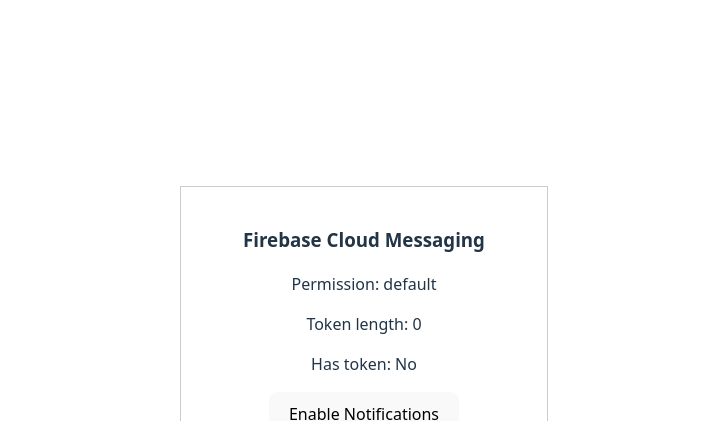
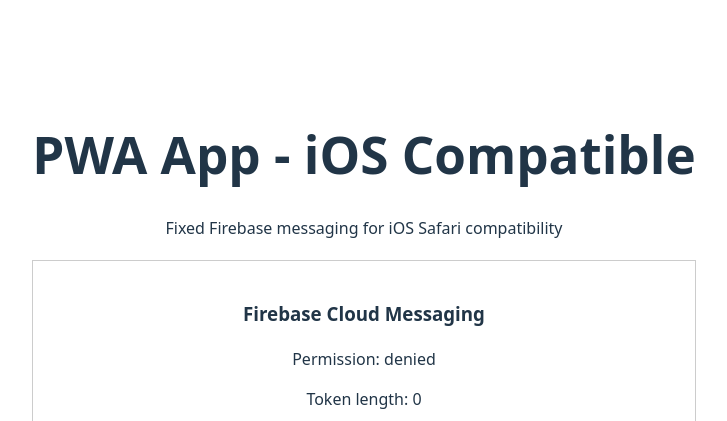
Before and after one commit to eskaine/pwa-app, a React (Vite) app: page / in a window 1280 px wide. Shown: the top 421 px of the page, without its empty margins (276-1003 px from the left). Built offline with nearby package versions, Linux system fonts and the light colour scheme; no server answers.

Commit message:
fix: added fixes for ios not displaying UI

```diff
--- a/src/App.jsx
+++ b/src/App.jsx
@@ -11,23 +11,10 @@
 
   return (
     <>
-      {/* <div>
-        <a href="https://vite.dev" target="_blank">
-          <img src={viteLogo} className="logo" alt="Vite logo" />
-        </a>
-        <a href="https://react.dev" target="_blank">
-          <img src={reactLogo} className="logo react" alt="React logo" />
-        </a>
+      <div>
+        <h1>PWA App - iOS Compatible</h1>
+        <p>Fixed Firebase messaging for iOS Safari compatibility</p>
       </div>
-      <h1>Vite + React</h1>
-      <div className="card">
-        <button onClick={() => setCount((count) => count + 1)}>
-          count is {count}
-        </button>
-        <p>
-          Edit <code>src/App.jsx</code> and save to test HMR
-        </p>
-      </div> */}
       <NotificationManager />
       <LocationComponent />
       <InstallButton />
--- a/src/LocationComponent.jsx
+++ b/src/LocationComponent.jsx
@@ -8,7 +8,11 @@
   const [loading, setLoading] = useState(false);
   const [watching, setWatching] = useState(true);
   const [data, setData] = useState([]);
-  const [notificationPermission, setNotificationPermission] = useState(Notification.permission);
+  const [notificationPermission, setNotificationPermission] = useState(
+    typeof window !== 'undefined' && 'Notification' in window
+      ? Notification.permission
+      : 'not-supported'
+  );
   const [notificationHistory, setNotificationHistory] = useState([]);
 
 
@@ -111,7 +115,7 @@
   }, []);
 
   const requestNotificationPermission = async () => {
-    if ('Notification' in window && navigator.serviceWorker) {
+    if (typeof window !== 'undefined' && 'Notification' in window && navigator.serviceWorker) {
       try {
         const permission = await Notification.requestPermission();
         setNotificationPermission(permission);
@@ -217,7 +221,10 @@
       </div>
 
       <div style={{marginBottom: '10px'}}>
-        <span style={{color: notificationPermission === 'granted' ? 'green' : 'red'}}>
+        <span style={{color:
+          notificationPermission === 'not-supported' ? 'gray' :
+          notificationPermission === 'granted' ? 'green' : 'red'
+        }}>
           🔔 Notifications: {notificationPermission}
         </span>
         {notificationPermission === 'granted' && (
@@ -235,6 +242,11 @@
               Start Background Timer
             </button>
           </>
+        )}
+        {notificationPermission === 'not-supported' && (
+          <span style={{marginLeft: '10px', color: 'gray', fontSize: '0.9em'}}>
+            (Not supported in this browser)
+          </span>
         )}
       </div>
 
--- a/src/NotificationManager.jsx
+++ b/src/NotificationManager.jsx
@@ -1,16 +1,42 @@
 import { useEffect, useState } from 'react';
-import { messaging, getToken, onMessage } from './firebase';
+import { messaging, getToken, onMessage, isMessagingSupported } from './firebase';
 
 const NotificationManager = () => {
   const [token, setToken] = useState('');
-  const [permission, setPermission] = useState(Notification.permission);
+  const [permission, setPermission] = useState(
+    typeof window !== 'undefined' && 'Notification' in window
+      ? Notification.permission
+      : 'not-supported'
+  );
+  const [isSupported, setIsSupported] = useState(false);
+  const [notificationSupported, setNotificationSupported] = useState(false);
 
   useEffect(() => {
+    // Check if Notification API is available
+    const notifSupported = typeof window !== 'undefined' && 'Notification' in window;
+    setNotificationSupported(notifSupported);
+
+    const supported = isMessagingSupported();
+    setIsSupported(supported);
+
+    if (notifSupported) {
+      setPermission(Notification.permission);
+    }
+
+    if (supported && messaging && notifSupported) {
       requestPermission();
       setupMessageListener();
+    } else {
+      console.log('Firebase Cloud Messaging or Notifications not supported on this device/browser');
+    }
   }, []);
 
   const requestPermission = async () => {
+    if (!isSupported || !messaging || !notificationSupported) {
+      console.log('Skipping FCM token request - not supported on this browser');
+      return;
+    }
+
     try {
       console.log('Requesting notification permission...');
 
@@ -45,10 +71,14 @@
   };
 
   const setupMessageListener = () => {
+    if (!isSupported || !messaging) {
+      return;
+    }
+
     onMessage(messaging, (payload) => {
       console.log('FCM foreground message:', payload);
 
-      if (Notification.permission === 'granted') {
+      if (notificationSupported && Notification.permission === 'granted') {
         new Notification(payload.notification.title, {
           body: payload.notification.body,
           icon: payload.notification.icon || '/vite.svg'
@@ -64,6 +94,20 @@
   return (
     <div style={{ padding: '20px', border: '1px solid #ccc', margin: '20px 0' }}>
       <h3>Firebase Cloud Messaging</h3>
+
+      {!notificationSupported ? (
+        <div>
+          <p style={{ color: 'red' }}>❌ Notifications not supported on this browser</p>
+          <p>This browser doesn't support the Notification API.</p>
+        </div>
+      ) : !isSupported ? (
+        <div>
+          <p style={{ color: 'orange' }}>⚠️ FCM not supported on this browser (likely iOS Safari)</p>
+          <p>FCM requires service workers, which are limited on iOS Safari.</p>
+          <p>Basic notifications may still work through the Notifications API.</p>
+        </div>
+      ) : (
+        <>
           <p>Permission: {permission}</p>
           <p>Token length: {token.length}</p>
           <p>Has token: {token ? 'Yes' : 'No'}</p>
@@ -91,6 +135,8 @@
               <button onClick={copyToken}>Copy Token</button>
             </div>
           )}
+        </>
+      )}
     </div>
   );
 };
--- a/src/firebase.js
+++ b/src/firebase.js
@@ -1,6 +1,5 @@
 import { initializeApp } from 'firebase/app';
 import { getMessaging, getToken, onMessage } from 'firebase/messaging';
-
 
 const firebaseConfig = {
   apiKey: "AIzaSyCLYgdDFtSI2cXyRbJwblm3eLC1fpue2Ns",
@@ -12,6 +11,27 @@
 };
 
 const app = initializeApp(firebaseConfig);
-const messaging = getMessaging(app);
 
-export { messaging, getToken, onMessage };
+// Check if messaging is supported (will fail on iOS Safari)
+const isMessagingSupported = () => {
+  try {
+    return typeof navigator !== 'undefined' &&
+           'serviceWorker' in navigator &&
+           'Notification' in window &&
+           !(/iPad|iPhone|iPod/.test(navigator.userAgent));
+  } catch (error) {
+    console.log('Messaging support check failed:', error);
+    return false;
+  }
+};
+
+let messaging = null;
+try {
+  if (isMessagingSupported()) {
+    messaging = getMessaging(app);
+  }
+} catch (error) {
+  console.log('Firebase messaging not supported in this browser:', error);
+}
+
+export { messaging, getToken, onMessage, isMessagingSupported };
```
Also changed, not shown: dev-dist/sw.js (+31 -46 lines). Lines whose indentation alone changed are shown as unchanged.
